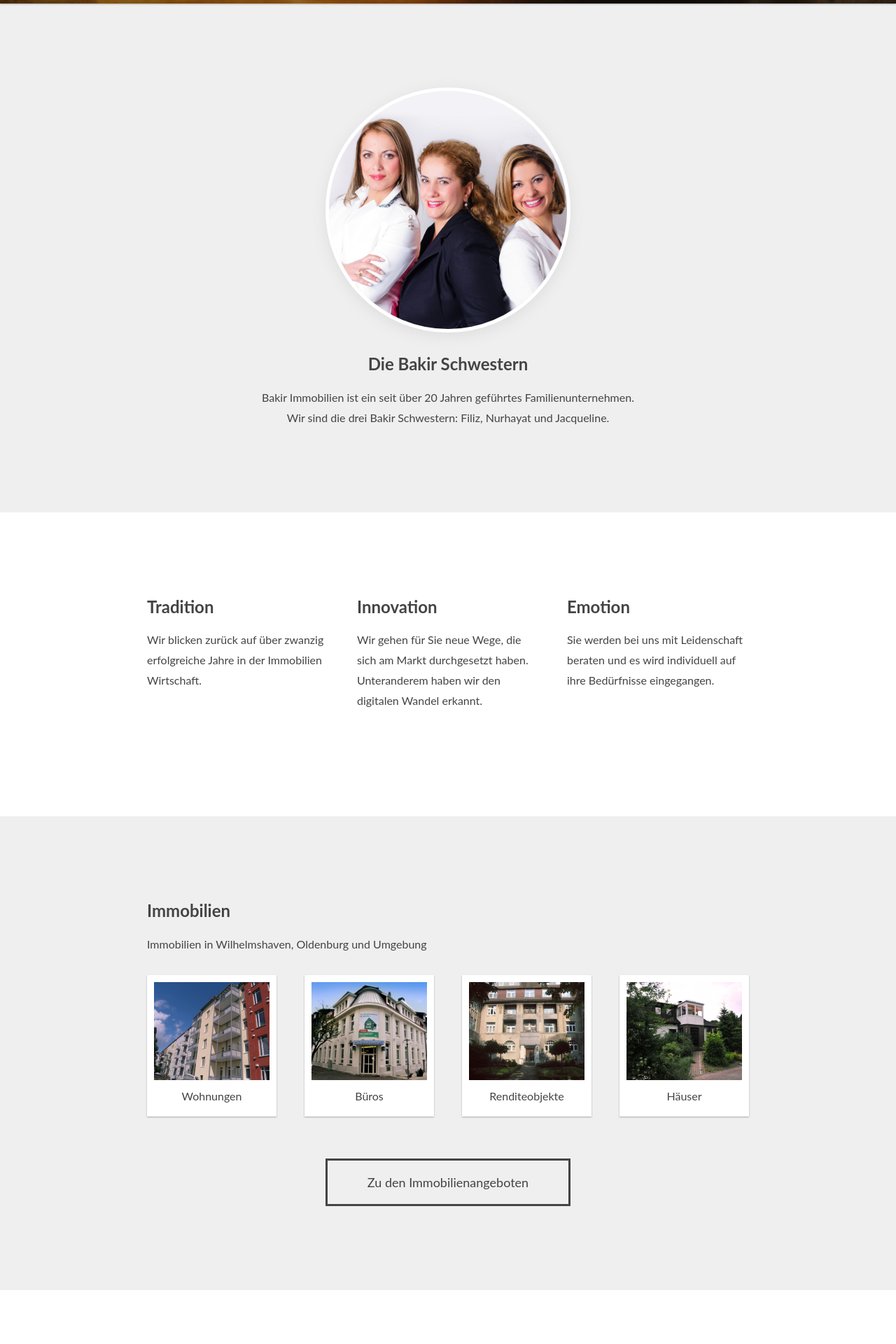
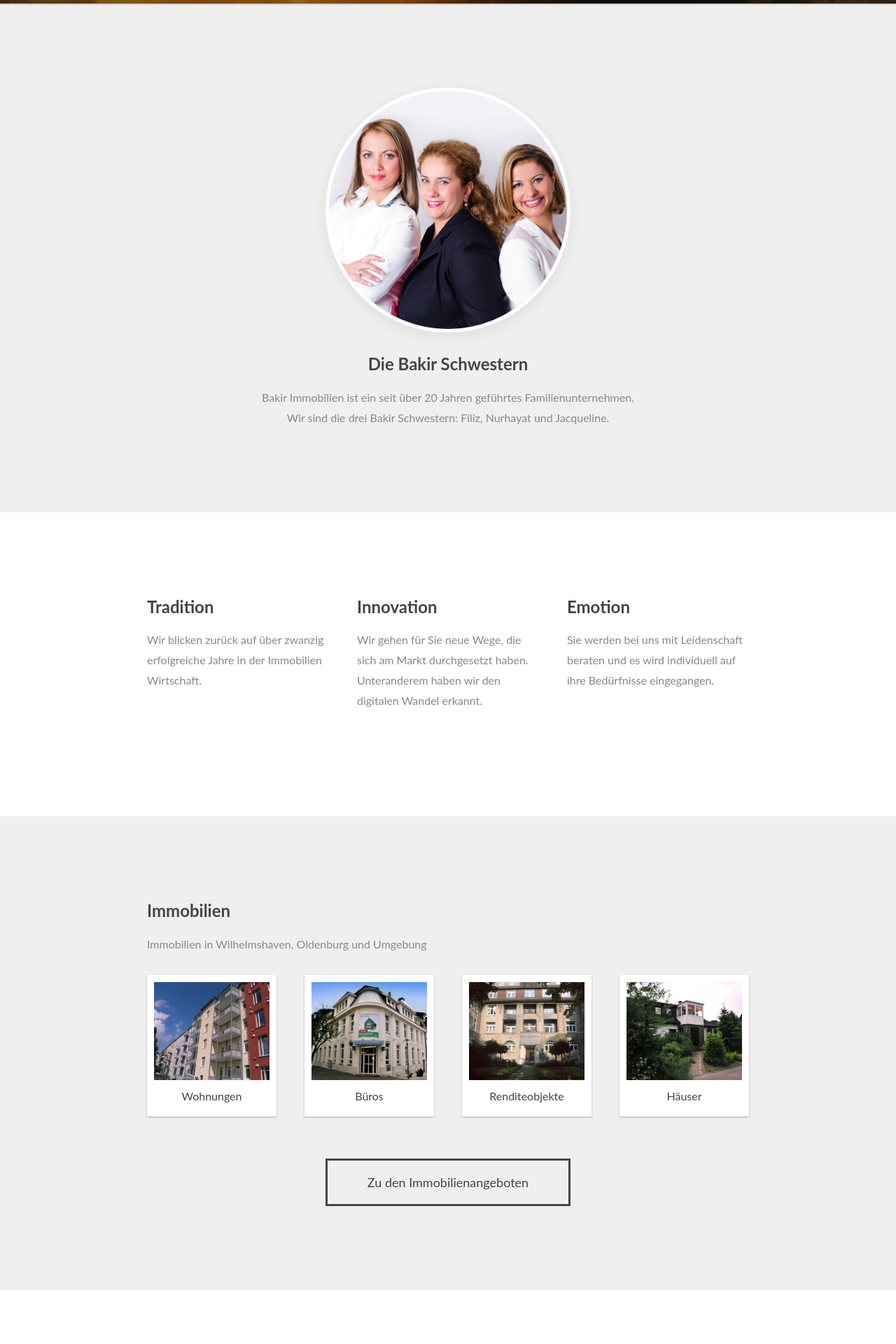
Before and after one commit to bakirnetwork/bakirimmobilien_de, a Jekyll site: the page built from _pages/index.html, in a window 1280 px wide. Shown: the part 895-2815 px from the top of the page at 70% size. Built offline with Jekyll 4.4.1, drawn with Linux system fonts in a browser that asks for light colours; nearby versions of some CDN libraries; some web fonts are replaced.

Commit message:
hellerer Fließtext in .marketing Sektionen

```diff
--- a/assets/css/_modules.sass
+++ b/assets/css/_modules.sass
@@ -3,6 +3,9 @@
 	padding: 120px 0
 	&:nth-child(even)
 		background: $white2
+
+	p
+		color: #888
 
 .hero
 	position: relative
```
